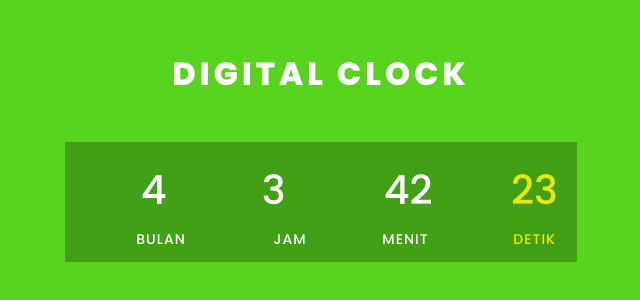
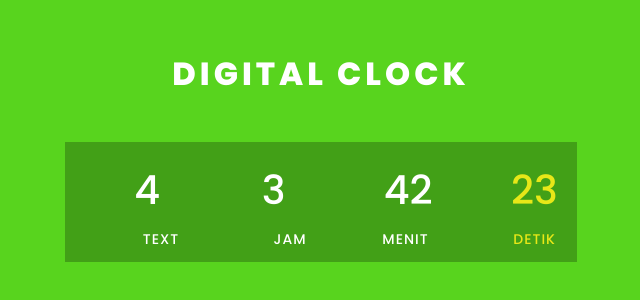
Before and after one commit to M-Coding-a11u/MikoWEBSITE, a plain HTML site: page index.html in a window 1280 px wide. Shown: the part 256-556 px from the top of the page, 319-959 px from the left. Drawn offline with Linux system fonts and the light colour scheme.

Commit message:
Update style.css

```diff
--- a/style.css
+++ b/style.css
@@ -78,10 +78,6 @@
     text-transform: uppercase;
 }
 
-.countdown div#month:before {
-    content: 'Bulan';
-}
-
 .countdown div#day:before {
     content: 'Hari';
 }
```
